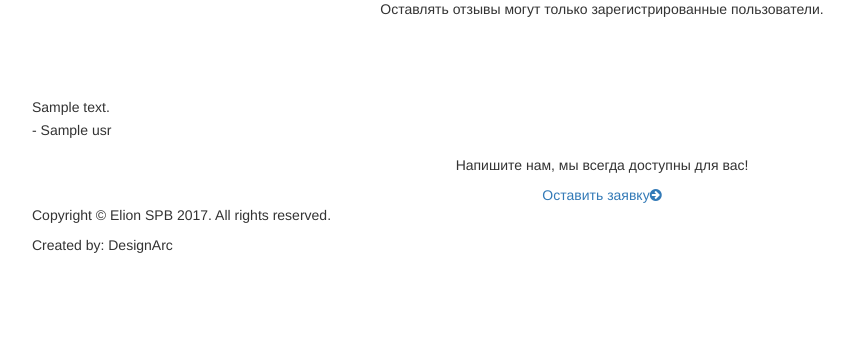
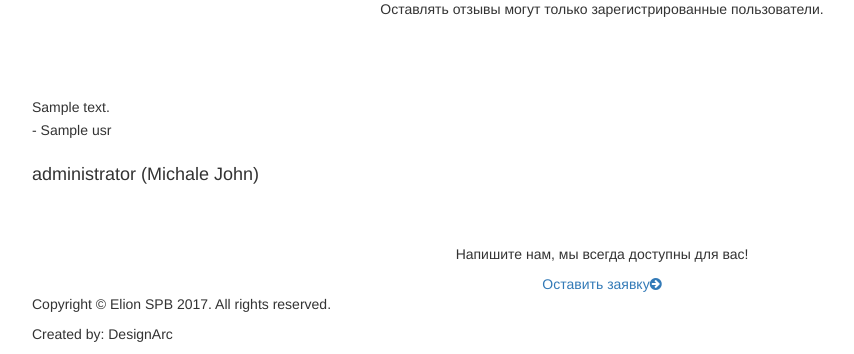
Before and after one commit to Nekr0bz/Elion, a Django app: template guestbook/templates/guestbook/index.html in a window 1280 px wide. Shown: the part 464-818 px from the top of the page, without its empty margins (38-892 px from the left). Before the commit the page ends 717 px from the top, so only its background shows below. Run offline with Django 3.2, Linux system fonts and the light colour scheme; the template is opened without the code that fills it: most values are stand-ins (such as "Sample title", 1, 10 or a date in 2020); some libraries are stand-ins or nearby versions.

Commit message:
Поле для ответов на отзывы

```diff
--- a/guestbook/templates/guestbook/index.html
+++ b/guestbook/templates/guestbook/index.html
@@ -48,13 +48,25 @@
                     </div>
                 {% endif %}
                 <div class="quote-content dtc" >
-                    <p style="margin-bottom: 3px; padding-top: 18px">{{ object.text }}</p>
+                    <p style="margin-bottom: 3px; padding-top: 18px; font-style: normal">{{ object.text }}</p>
                     <span class="name">- {{ object.usr.get_full_name }}</span>
                     {% if perms.guestbook.change_guestbook %}
                         <span class="name" style="color: #337ab7; margin-top: 5px"><a href=""><b>Ответить</b></a> | {{ object.datetime|date:"F d o" }}</span>
                     {% endif %}
                 </div>
             </div>
+
+            {% if object.guestbook_set.count %}
+            <div class="author-box" style="margin-top: 0">
+                <div class="top-author-info dt">
+                    <div class="top-author-info-content dtc">
+                        <h4>administrator <span>(Michale John)</span></h4>
+                        <p style="color: #fff; font-style: normal; padding-top: 0">Ut enim ad minima veniam, quis nostrum exercitatio nem ullam corporis susc ipit laboriosam, nisi ut aliqu id ex ea commodi consequatur? Quis autem vel eum iure reprehenderit qui in ea voluptate velit.</p>
+                    </div>
+                </div>
+            </div>
+            {% endif %}
+
         {% endfor %}
         <article class="blog-variation-container" style="padding-top: 0px">
             {% include 'generic/pagination.html' %}
```
